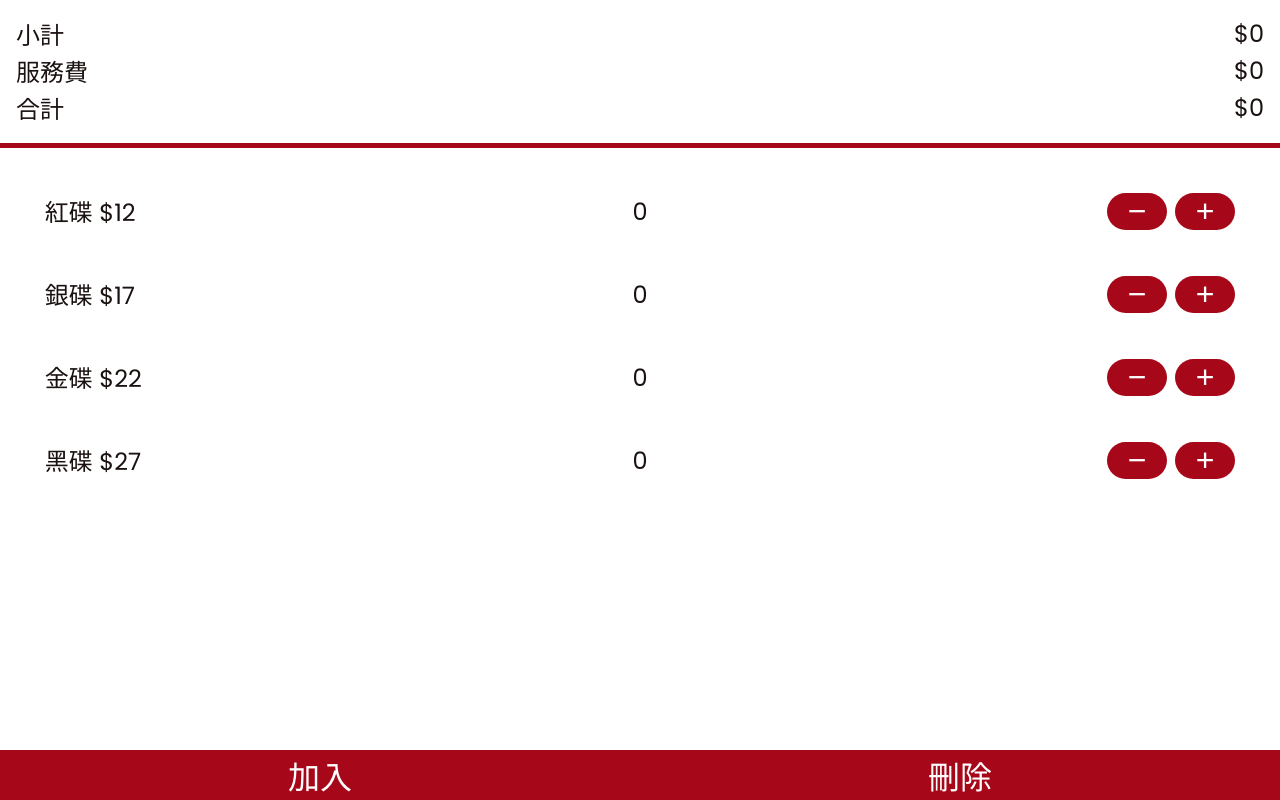
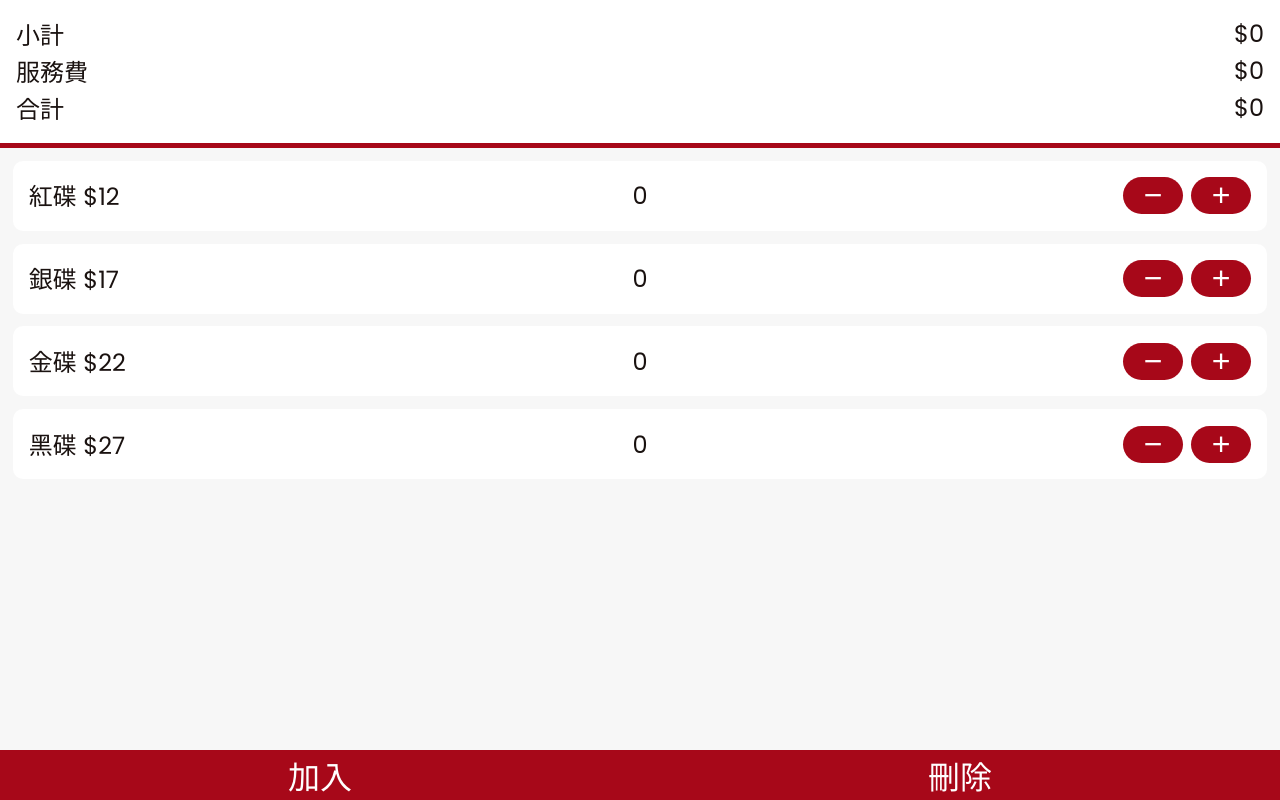
Before and after one commit to man7788/sushiro-calculator, a React (Vite) app in the folder calculator/: page / in a window 1280 px wide. Built offline with nearby package versions, Linux system fonts and the light colour scheme.

Commit message:
Update Body styles

```diff
--- a/calculator/src/Components/Body.module.css
+++ b/calculator/src/Components/Body.module.css
@@ -1,6 +1,6 @@
 .Body {
+  background: #f7f7f7;
   font-size: 1.5rem;
-  padding: 1rem 1rem 0 1rem;
 }
 
 .selectButton {
```
